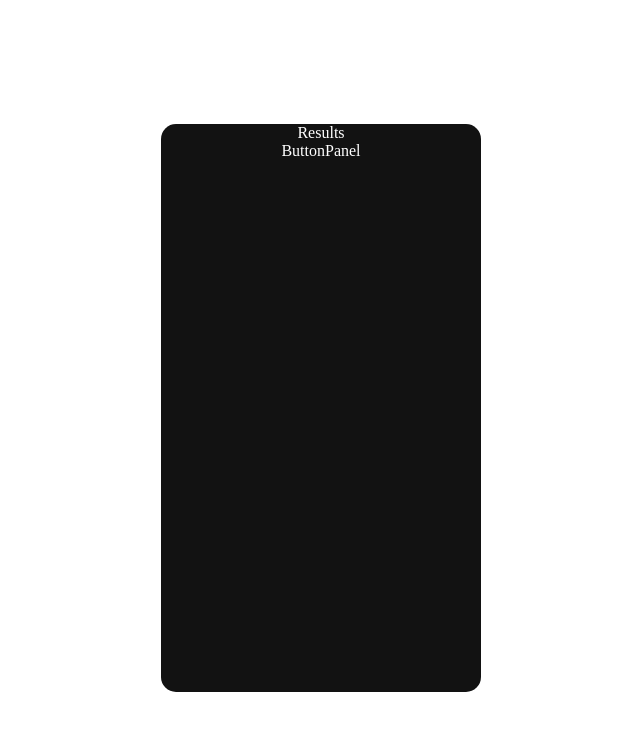
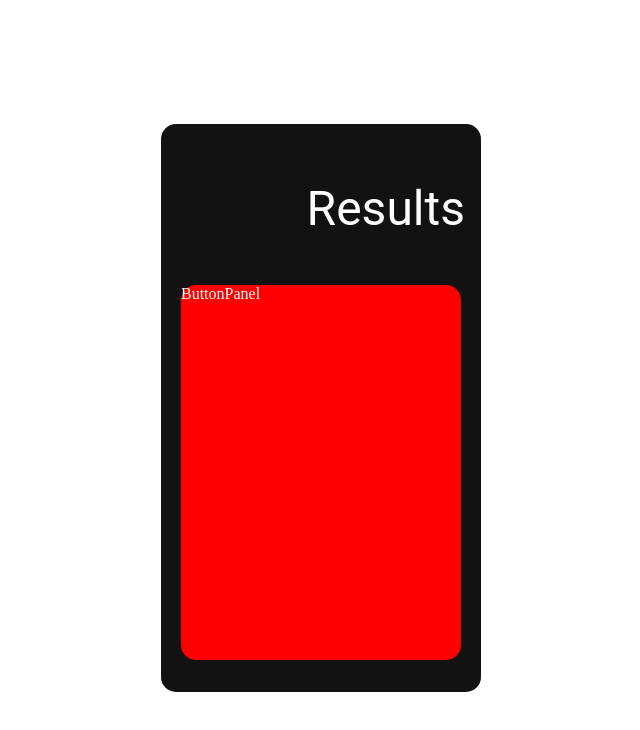
Before and after one commit to couvq/MUI-Calculator, a React (Create React App) app: page / in a window 1280 px wide. Shown: the top 730 px of the page, without its empty margins (319-959 px from the left). Built offline with nearby package versions, Linux system fonts and the light colour scheme.

Commit message:
Results is now a reusable component that passes results via props

```diff
--- a/src/components/ButtonPanel.js
+++ b/src/components/ButtonPanel.js
@@ -1,9 +1,19 @@
 import React from 'react';
 
 const ButtonPanel = () => {
-  return (
-    <div style={{color: "white"}}>ButtonPanel</div>
-  );
+    return (
+        <div style={{
+            color: "white",
+            width: "280px",
+            height: "375px",
+            zIndex: "1",
+            backgroundColor: "red",
+            borderRadius: "15px",
+            marginBottom: "2rem"
+        }}>
+            ButtonPanel
+        </div>
+    );
 }
 
 export default ButtonPanel;
--- a/src/components/Calculator.js
+++ b/src/components/Calculator.js
@@ -6,23 +6,24 @@ const Calculator = () => {
 
     return (
         <>
-            <div style={{
+            <div style={{ // styling to center the actual calulator in screen
                 width: "100%",
                 height: "100vh",
                 display: "flex",
                 justifyContent: "center",
                 alignItems: "center"
             }}>
-                <div style={{
+                <div style={{ // styling for calculator itself
                     width: "320px",
                     height: "568px",
                     backgroundColor: "#121212",
                     borderRadius: "15px",
                     display: "flex",
                     flexDirection: "column",
-                    alignItems: "center"
+                    alignItems: "center",
+                    justifyContent: "flex-end"
                 }}>
-                    <Results />
+                    <Results results={"Results"}/>
                     <ButtonPanel />
                 </div>
             </div>
--- a/src/components/Results.js
+++ b/src/components/Results.js
@@ -1,10 +1,18 @@
+import { Typography } from '@mui/material';
 import React from 'react';
 
-const Results = () => {
+const Results = ({results}) => {
 
-  return (
-    <div style={{color: "white"}}>Results</div>
-  );
+    return (
+        <div style={{
+            color: "white",
+            marginBottom: "3rem",
+            marginRight: "1rem",
+            alignSelf: "flex-end"
+        }}>
+            <Typography variant='h3'>{ results }</Typography>
+        </div>
+    );
 }
 
 export default Results;
```
